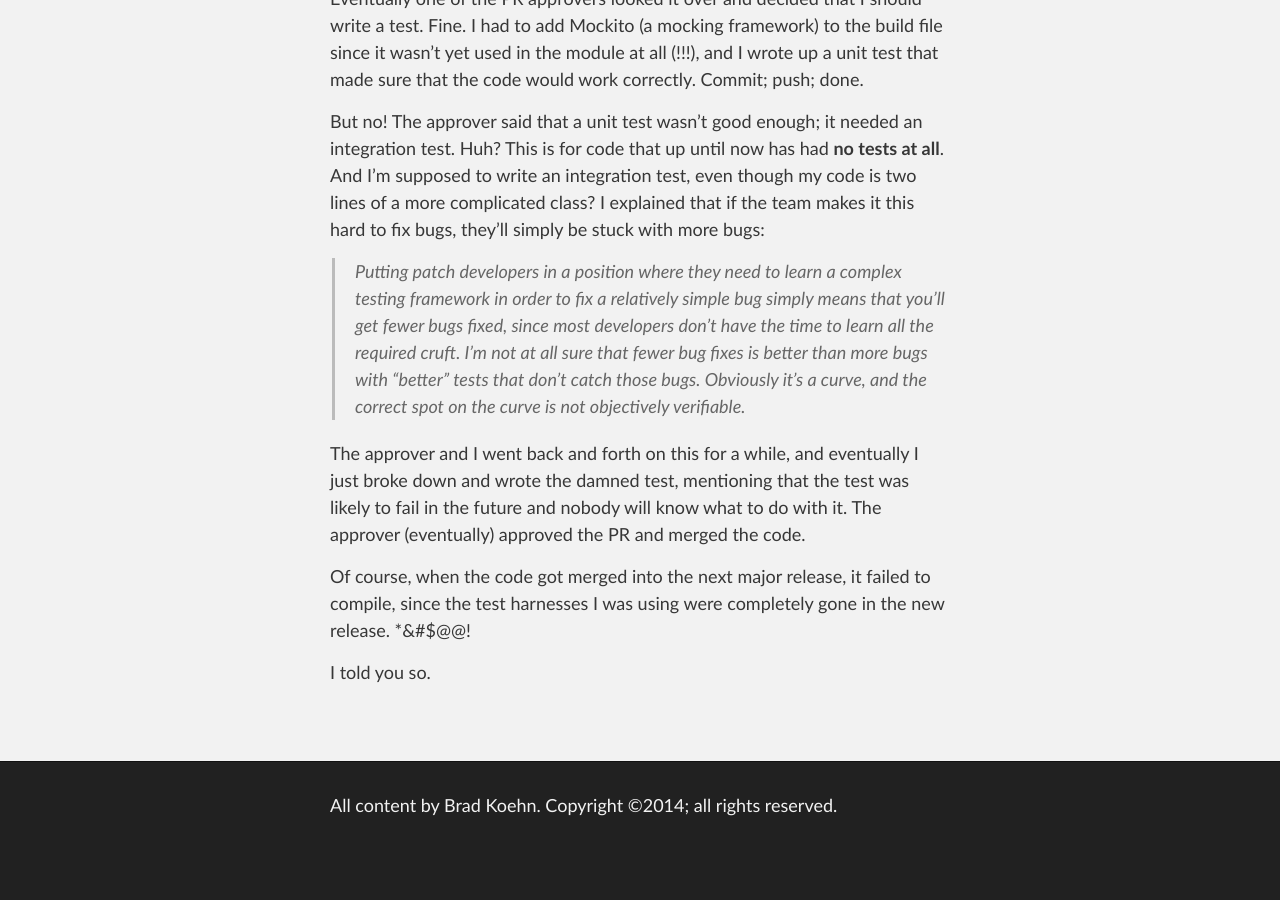
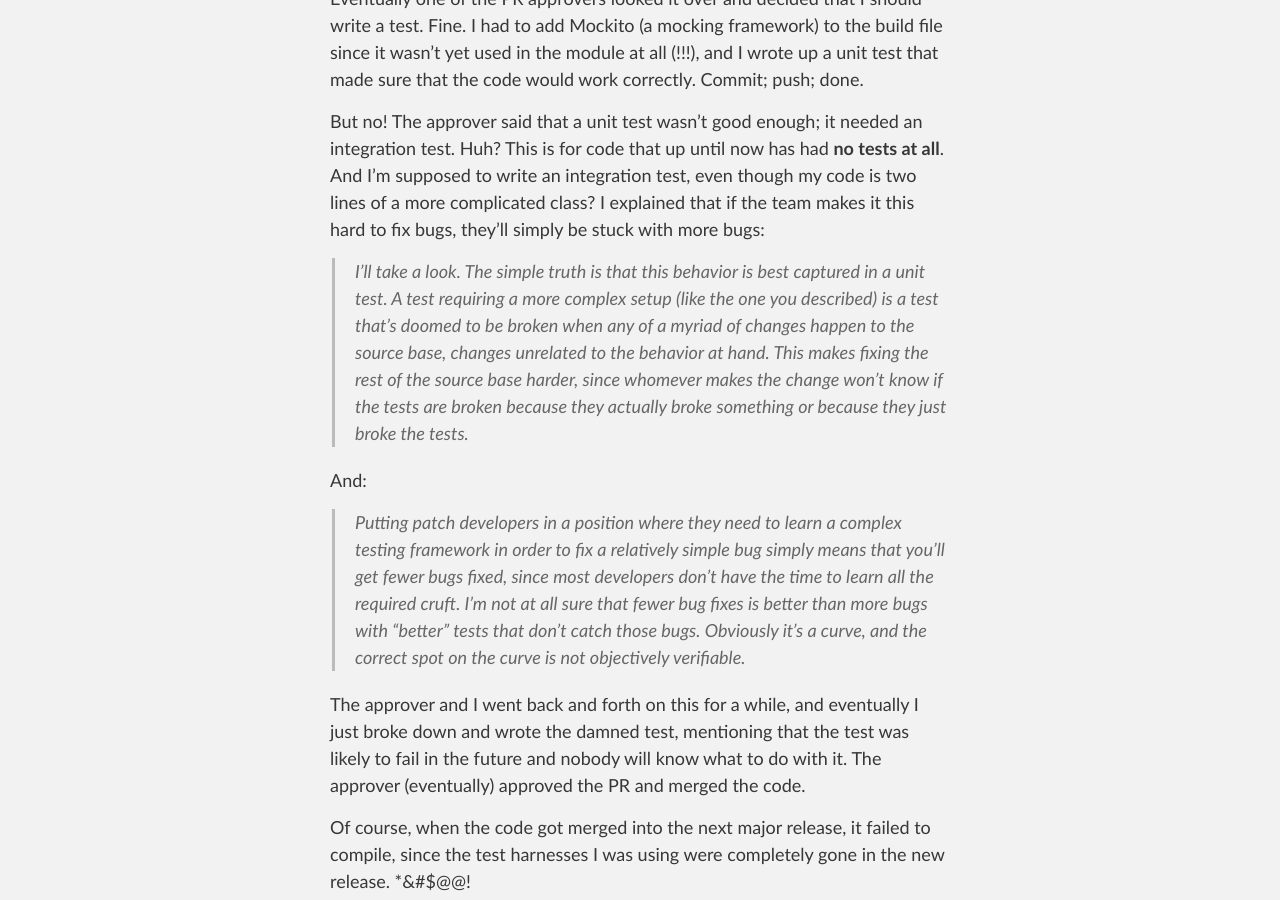
Before and after one commit to koehn/koehn.github.io, a Jekyll site: the page built from _posts/essays/2014-08-21-testing-frameworks.md, in a window 1280 px wide and 900 px high, scrolled down 447 px. Built offline with Jekyll 4.4.1, drawn with Linux system fonts in a browser that asks for light colours; Markdown is read by kramdown in place of the engine named in the settings; before the commit the page ends 1301 px from its top, so only the background shows below that.

Commit message:
updated testing essay

```diff
--- a/_posts/essays/2014-08-21-testing-frameworks.md
+++ b/_posts/essays/2014-08-21-testing-frameworks.md
@@ -8,6 +8,10 @@ Eventually one of the PR approvers looked it over and decided that I should writ
 
 But no! The approver said that a unit test wasn't good enough; it needed an integration test. Huh? This is for code that up until now has had **no tests at all**. And I'm supposed to write an integration test, even though my code is two lines of a more complicated class? I explained that if the team makes it this hard to fix bugs, they'll simply be stuck with more bugs:
 
+> I'll take a look. The simple truth is that this behavior is best captured in a unit test. A test requiring a more complex setup (like the one you described) is a test that's doomed to be broken when any of a myriad of changes happen to the source base, changes unrelated to the behavior at hand. This makes fixing the rest of the source base harder, since whomever makes the change won't know if the tests are broken because they actually broke something or because they just broke the tests.
+
+And:
+
 > Putting patch developers in a position where they need to learn a complex testing framework in order to fix a relatively simple bug simply means that you'll get fewer bugs fixed, since most developers don't have the time to learn all the required cruft. I'm not at all sure that fewer bug fixes is better than more bugs with "better" tests that don't catch those bugs. Obviously it's a curve, and the correct spot on the curve is not objectively verifiable.
 
 The approver and I went back and forth on this for a while, and eventually I just broke down and wrote the damned test, mentioning that the test was likely to fail in the future and nobody will know what to do with it. The approver (eventually) approved the PR and merged the code.
```
